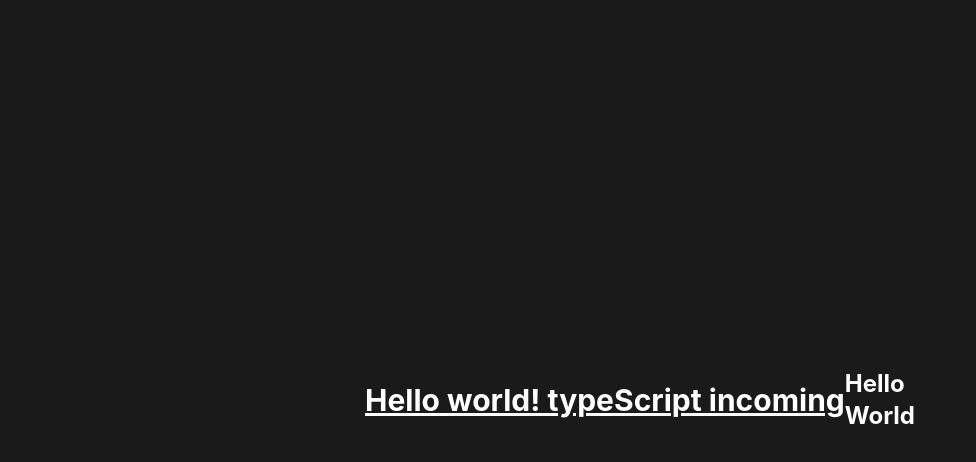
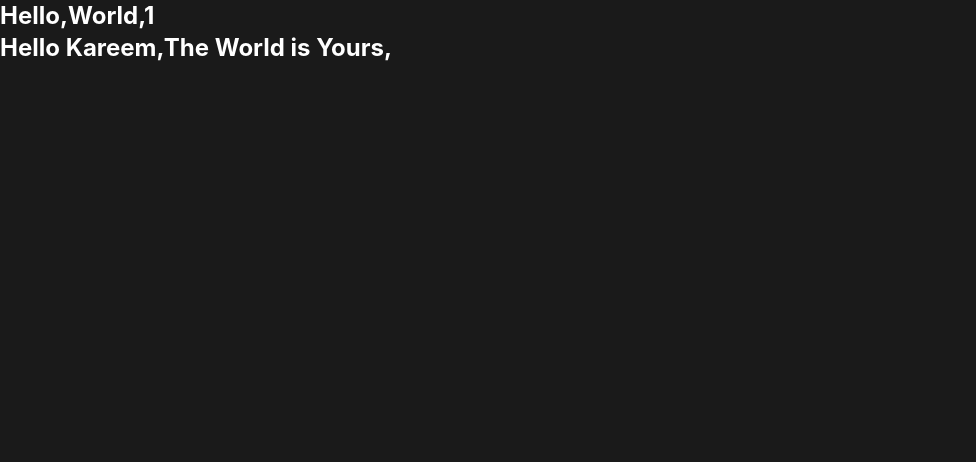
Before and after one commit to 0Kareem0/learningTypeScript, a React (Vite) app: page / in a window 1280 px wide. Shown: the top 462 px of the page, without its empty margins (0-976 px from the left). Built offline with nearby package versions, Linux system fonts and the light colour scheme.

Commit message:
session 1 ✅

```diff
--- a/src/App.tsx
+++ b/src/App.tsx
@@ -6,11 +6,9 @@ export default function App() {
 }
 console.log(firstFunc<number>(100));
   return (
-    <div className="flex justify-center items-center h-screen">
-      <h1 className="text-3xl font-bold underline text-white">
-        Hello world! typeScript incoming
-      </h1>
-      <Cards title={"Hello"} description={"World"} />
+    <div>
+      <Cards title={"Hello"} description={"World"} count={1}/>
+      <Cards title={"Hello Kareem"} description={"The World is Yours"} />
     </div>
   )
 }
--- a/src/components/Cards.tsx
+++ b/src/components/Cards.tsx
@@ -2,13 +2,13 @@
 interface CardsProps {
     title: string;
     description: string;
+    count?:number
 }
 
-export default function Cards({ title, description }: CardsProps) {
+export default function Cards({ title, description,count }: CardsProps) {
     return (
-        <div className="">
-            <h1 className="text-2xl font-bold text-white">{title}</h1>
-            <p className="text-2xl font-bold text-white">{description}</p>
+        <div>
+            <h1 className="text-2xl font-bold text-white">{title},{description},{count}</h1>
         </div>
     )
 }
```
